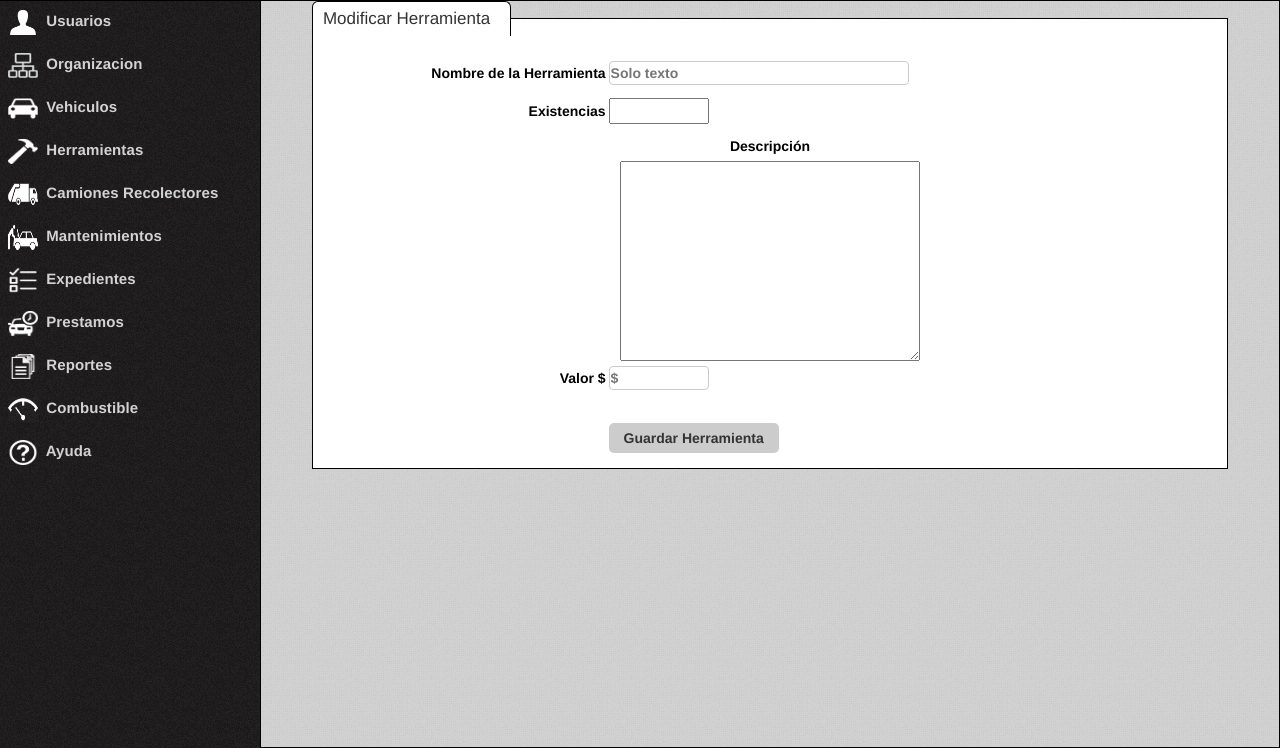
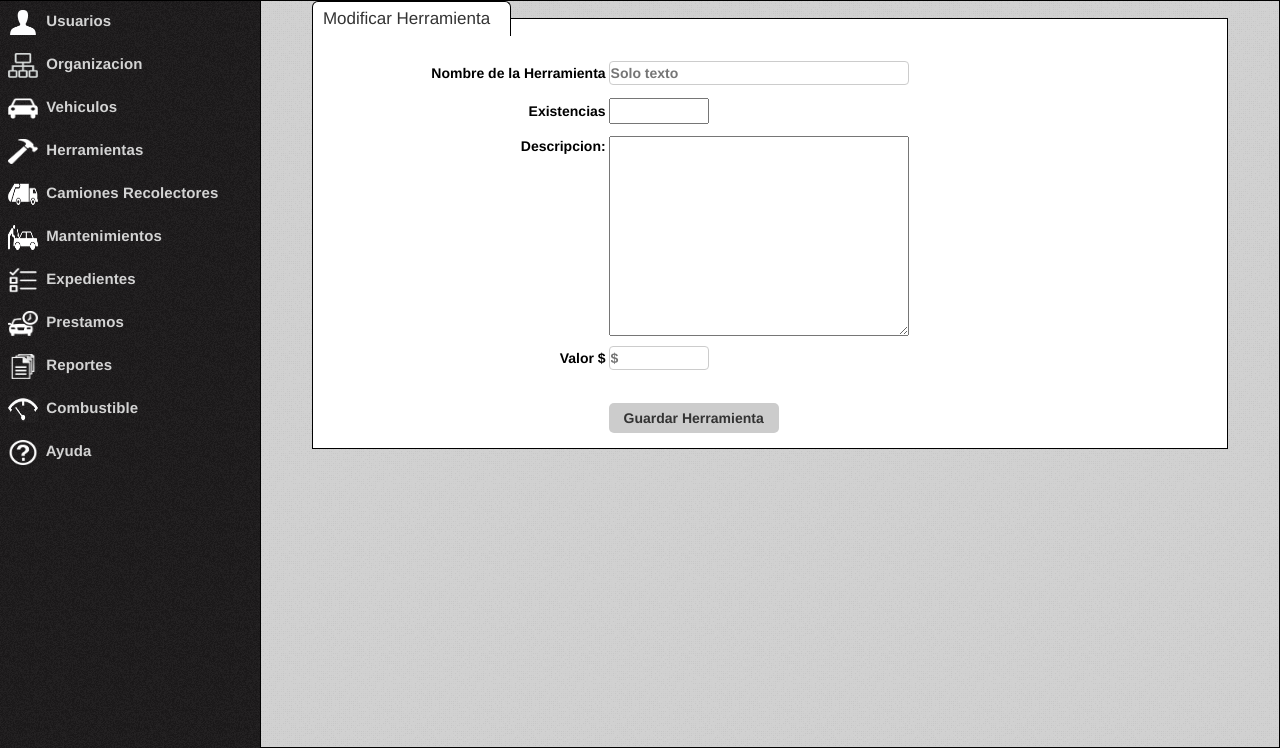
Before and after one commit to nandofer1/SCFV_DSI2, a CakePHP app: the page made by app/View/Tools/edit.ctp in a window 1280 px wide. Shown: the part 52-800 px from the top of the page. Run offline with PHP 8.4 and a stand-in for CakePHP, Linux system fonts and the light colour scheme; the template is opened without the code that fills it, so the values that code supplies are empty; form fields are guessed from the names that the template uses; some libraries are stand-ins or nearby versions.

Commit message:
Update edit.ctp

```diff
--- a/app/View/Tools/edit.ctp
+++ b/app/View/Tools/edit.ctp
@@ -10,8 +10,9 @@ echo $this->Form->create('Tool',array('action'=>'edit')); // se le pone el nombr
 echo $this->Form->input('id',  array('type'=>'hidden'));
 echo $this->Form->input('herramienta',  array('label'=>'Nombre de la Herramienta','style'=>'width: 300px ;','placeholder'=>'Solo texto','pattern'=>'^[A-Za-záéíóúÁÉÍÓÚñ\s]*$'));
 echo $this->Form->input('existencia',  array('type'=>'number','label'=>'Existencias','style'=>'width: 100px ;','maxlength'=>'4'));
-echo $this->Form->label('Descripción');echo '<br>';
-echo $this->Form->textarea('descripcion',array('style'=>'width: 300px; height:200px;','pattern'=>'/^[A-Za-z0-9áéíóúÁÉÍÓÚÑñ\s]{1,}$/i','required'=>'true'));
+//echo $this->Form->label('Descripción');echo '<br>';
+//echo $this->Form->textarea('descripcion',array('style'=>'width: 300px; height:200px;','pattern'=>'/^[A-Za-z0-9áéíóúÁÉÍÓÚÑñ\s]{1,}$/i','required'=>'true'));
+	echo $this->Form->input('descripcion', array('label'=>'Descripcion: ', 'type' => 'textarea', 'style'=>'width: 300px; height:200px;','pattern'=>'/^[A-Za-z0-9áéíóúÁÉÍÓÚÑñ\s]{1,}$/i','required'=>'true'));
 echo $this->Form->input('valor',array('type'=>'number','step'=>'0.2','label'=>'Valor $','type'=>'text','style'=>'width: 100px;','required'=>'true','placeholder'=>'$'));
 echo '<div class="input"><br>';
 echo $this->Form->end('Guardar Herramienta');
```
